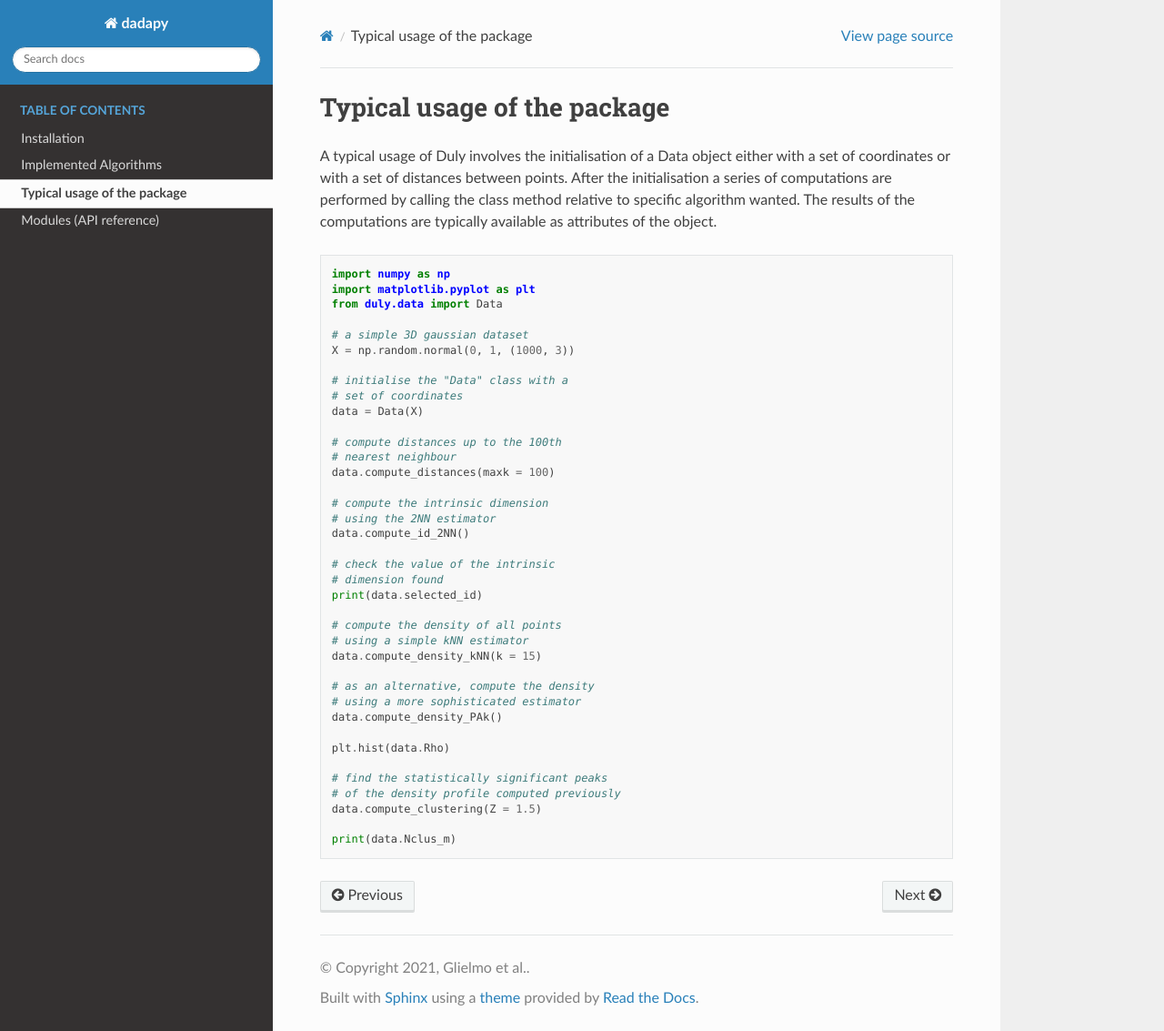
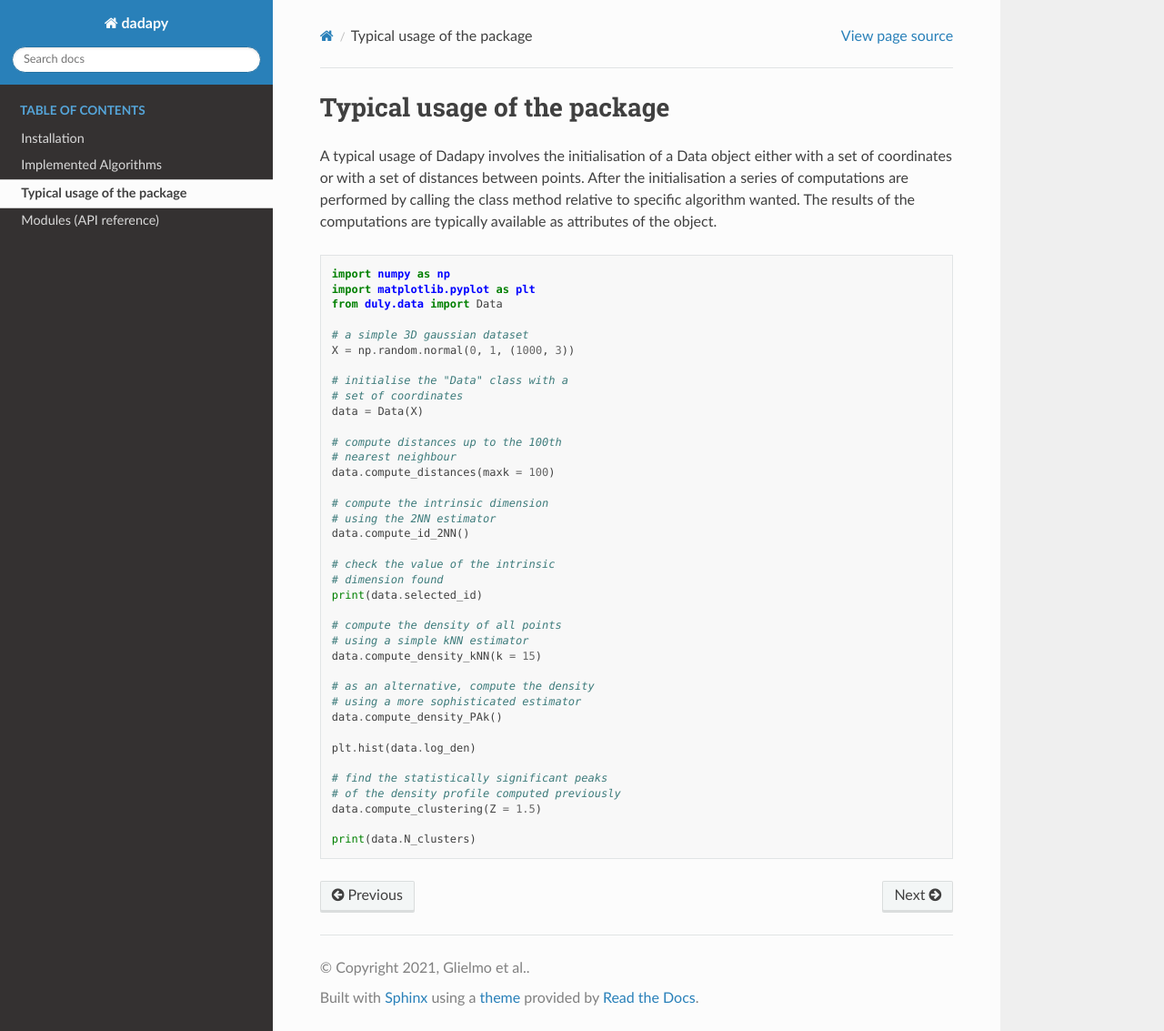
Before and after one commit to sissa-data-science/DADApy, a Sphinx documentation site: the page built from docs/source/usage.rst, in a window 1280 px wide and 1133 px high. Shown: the whole window at 91% size. Built offline with Sphinx 7.4.7 and the Read the Docs theme 2.0.0, drawn with Linux system fonts in a browser that asks for light colours; pages that are not in the unit, such as notebooks, are missing from menus.

Commit message:
name change from "DULY" to "DADApy", commit 3

```diff
--- a/docs/source/data.rst
+++ b/docs/source/data.rst
@@ -3,7 +3,7 @@ The data module
 
 The *data* module contains the *Data* class.
 Such a class inherits from all other classes defined in the package and as such it provides a convenient container of
-all the algorithms implemented in DULY.
+all the algorithms implemented in Dadapy.
 
 .. automodule:: data
     :members:
--- a/docs/source/installation.rst
+++ b/docs/source/installation.rst
@@ -16,4 +16,4 @@ Install the latest version from the Github repository via
 
 .. code-block:: bash
 
-	pip install git+https://github.com/sissa-data-science/DULY
+	pip install git+https://github.com/sissa-data-science/DADApy
--- a/docs/source/usage.rst
+++ b/docs/source/usage.rst
@@ -1,7 +1,7 @@
 Typical usage of the package
 ============================
 
-A typical usage of Duly involves the initialisation of a Data object either with a set of coordinates or with a set of
+A typical usage of Dadapy involves the initialisation of a Data object either with a set of coordinates or with a set of
 distances between points.
 After the initialisation a series of computations are performed by calling the class method relative to specific
 algorithm wanted.
@@ -40,10 +40,10 @@ The results of the computations are typically available as attributes of the obj
     # using a more sophisticated estimator
     data.compute_density_PAk()
 
-    plt.hist(data.Rho)
+    plt.hist(data.log_den)
 
     # find the statistically significant peaks
     # of the density profile computed previously
     data.compute_clustering(Z = 1.5)
 
-    print(data.Nclus_m)
+    print(data.N_clusters)
```
Also changed, not shown: 1 other file.
